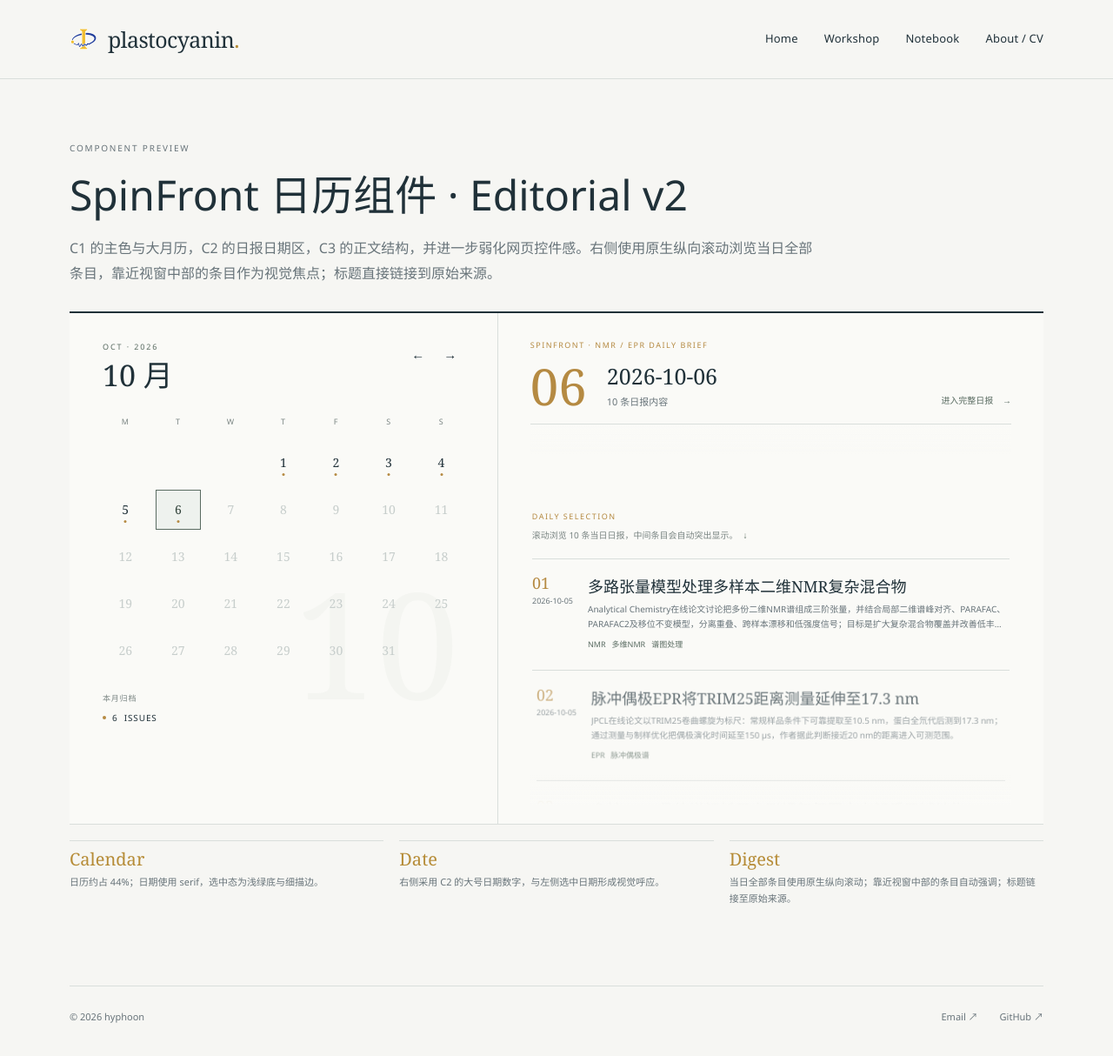
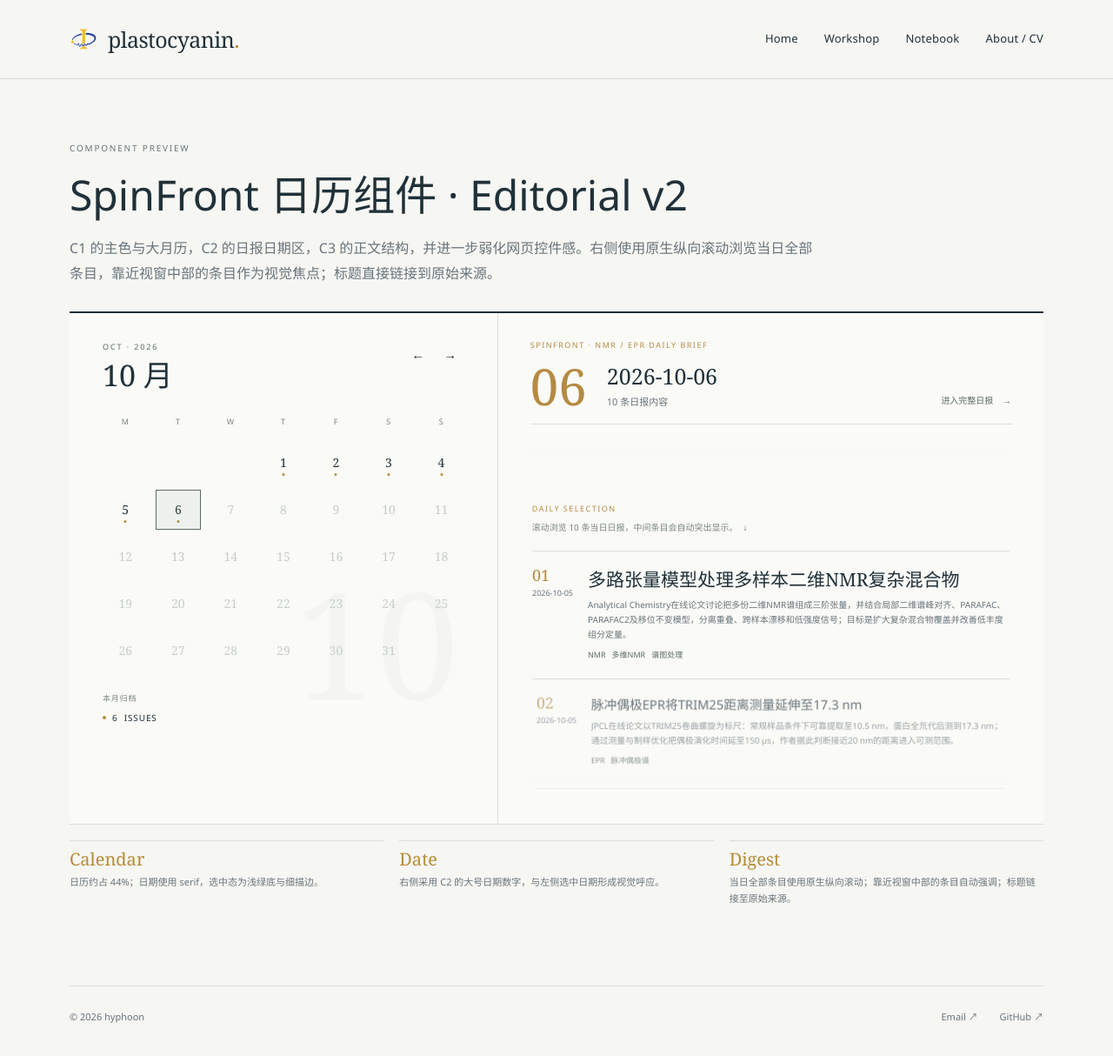
Before and after one commit to imasenHF/imasenhf.github.io, a Jekyll site: the page built from preview/spinfront-calendar-hybrid/index.html, in a window 1280 px wide. Shown: the whole page at 87% size. Built offline with Jekyll 4.4.1, drawn with Linux system fonts in a browser that asks for light colours.

Commit message:
Restore focused SpinFront digest typography

```diff
--- a/preview/spinfront-calendar-hybrid/index.html
+++ b/preview/spinfront-calendar-hybrid/index.html
@@ -176,22 +176,11 @@ summary: SpinFront 主站日历组件 Editorial v2 预览。
 }
 .hy2-index{font:18px/1 Georgia,"Times New Roman",serif;color:var(--hy-gold)}
 .hy2-index small{display:block;margin-top:7px;font-family:var(--font);font-size:9px;color:var(--muted)}
-.hy2-entry h3{
-  margin:0 0 5px;
-  font:18px/1.45 Georgia,"Times New Roman",serif;
-  font-weight:400;
-}
+.hy2-entry h3{margin:0 0 5px;font-size:15px;line-height:1.5}
+.hy2-entry.is-focus h3{font:21px/1.42 Georgia,"Times New Roman",serif;font-weight:400}
 .hy2-entry h3 a{color:inherit;text-decoration:none}.hy2-entry h3 a:hover{text-decoration:underline;text-decoration-thickness:1px;text-underline-offset:.18em}
-.hy2-entry p{
-  margin:0;
-  color:var(--muted);
-  font-size:10px;
-  line-height:1.72;
-  display:-webkit-box;
-  -webkit-line-clamp:2;
-  -webkit-box-orient:vertical;
-  overflow:hidden;
-}
+.hy2-entry p{margin:0;color:var(--muted);font-size:10px;line-height:1.72;display:-webkit-box;-webkit-line-clamp:2;-webkit-box-orient:vertical;overflow:hidden}
+.hy2-entry.is-focus p{-webkit-line-clamp:3}
 .hy2-tags{display:flex;flex-wrap:wrap;gap:7px;margin-top:7px}.hy2-tags span{font-size:9px;color:var(--hy-accent)}
 .hy2-end{
   min-height:112px;
```
